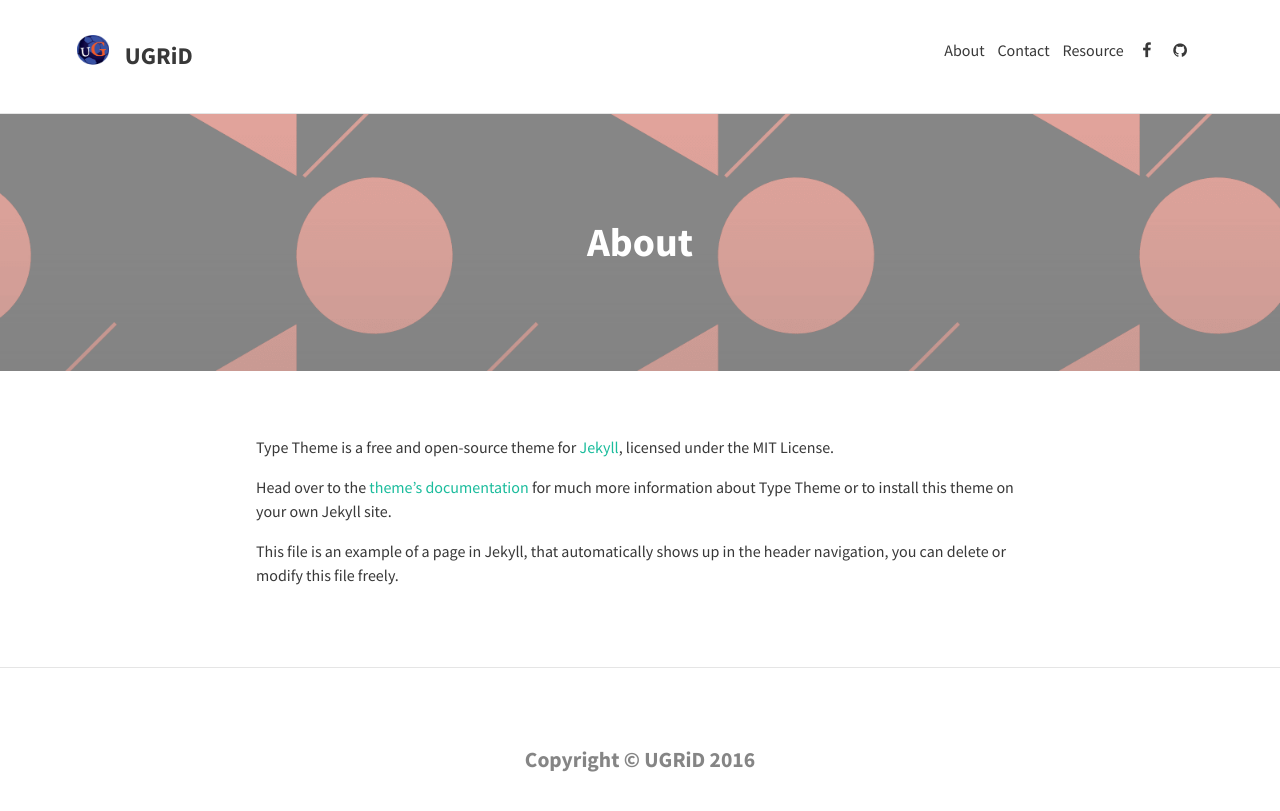
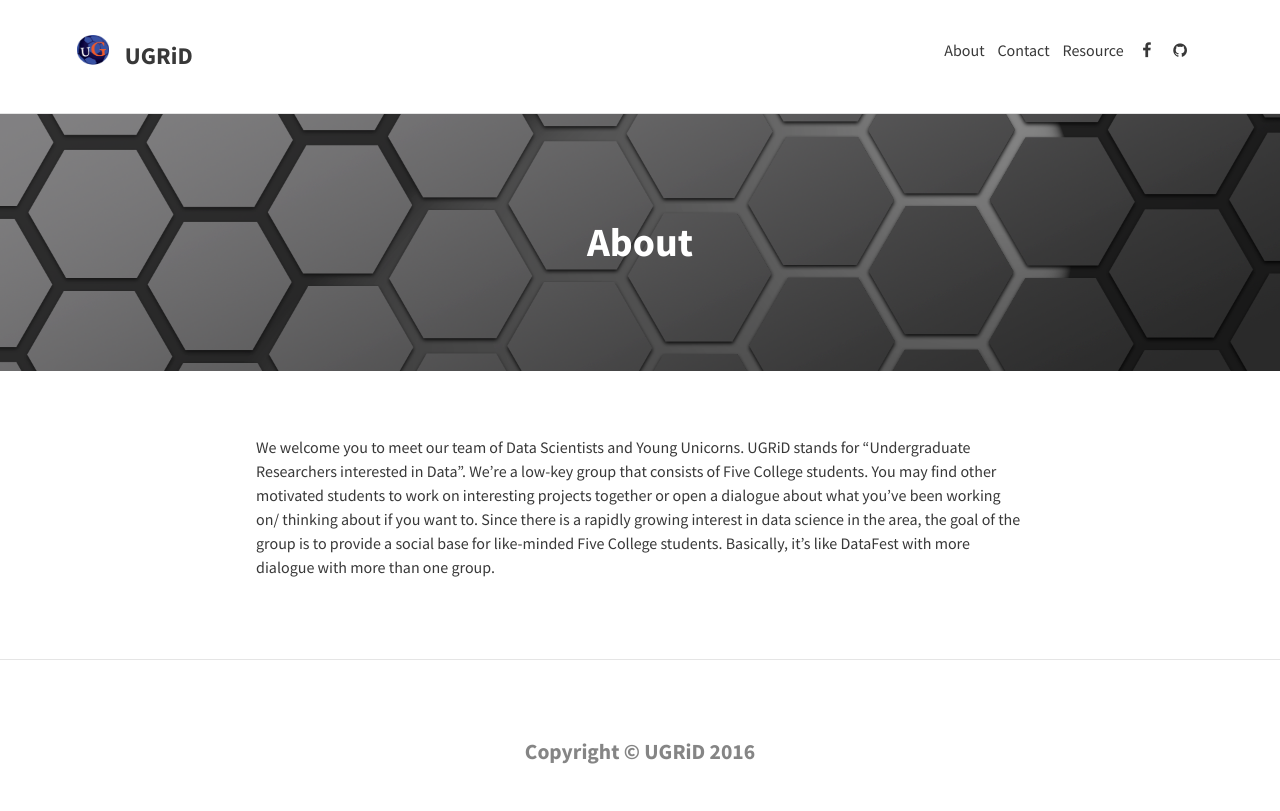
Before and after one commit to sketchplatform/ugriders.github.io, a Jekyll site: the page built from about.md, in a window 1280 px wide. Shown: the top 811 px of the page. Built offline with Jekyll 4.4.1, drawn with Linux system fonts in a browser that asks for light colours; nearby versions of some CDN libraries.

Commit message:
Update about.md

```diff
--- a/about.md
+++ b/about.md
@@ -2,11 +2,7 @@
 layout: page
 title: About
 permalink: /about/
-feature-img: "img/sample_feature_img_2.png"
+feature-img: "img/texture3.png"
 ---
 
-Type Theme is a free and open-source theme for [Jekyll](http://jekyllrb.com/), licensed under the MIT License.
-
-Head over to the [theme's documentation](https://rohanchandra.github.io/project/type/) for much more information about Type Theme or to install this theme on your own Jekyll site.
-
-This file is an example of a page in Jekyll, that automatically shows up in the header navigation, you can delete or modify this file freely.
+We welcome you to meet our team of Data Scientists and Young Unicorns. UGRiD stands for "Undergraduate Researchers interested in Data". We're a low-key group that consists of Five College students. You may find other motivated students to work on interesting projects together or open a dialogue about what you've been working on/ thinking about if you want to. Since there is a rapidly growing interest in data science in the area, the goal of the group is to provide a social base for like-minded Five College students. Basically, it's like DataFest with more dialogue with more than one group.
```
